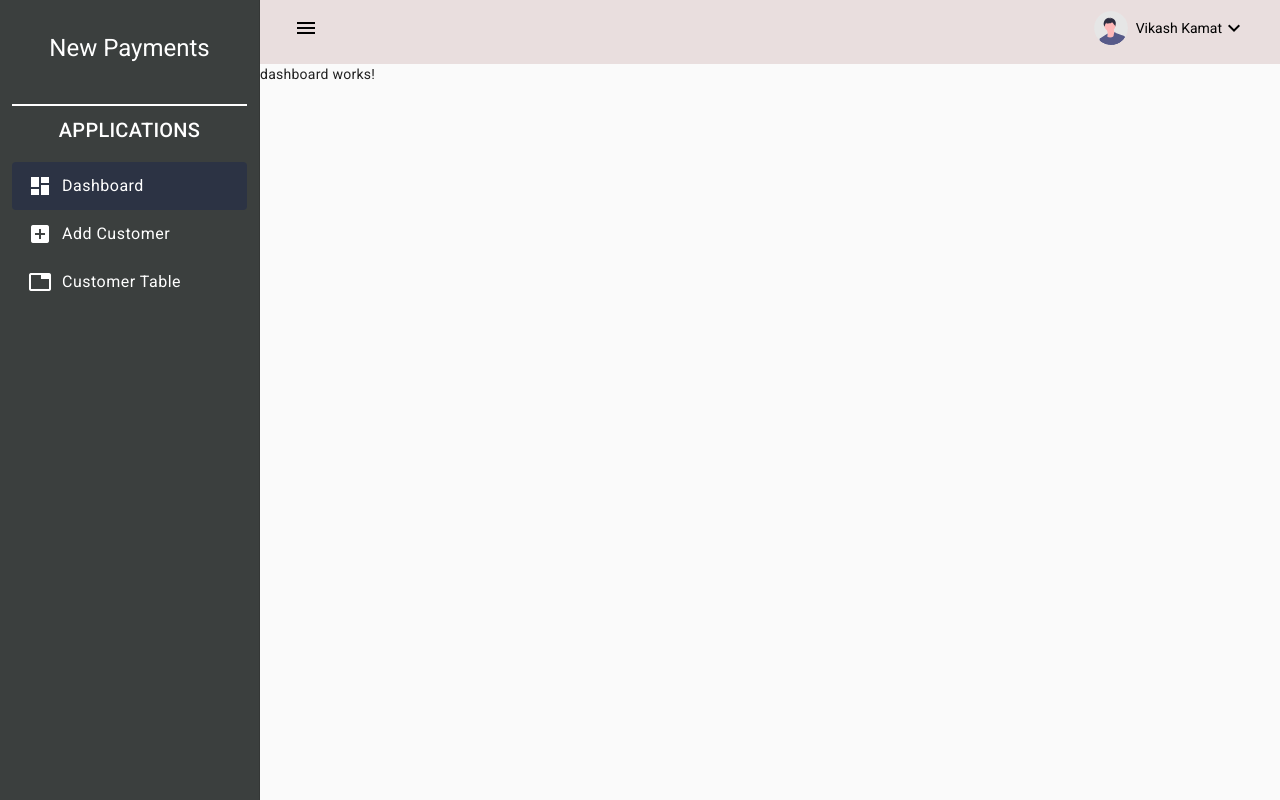
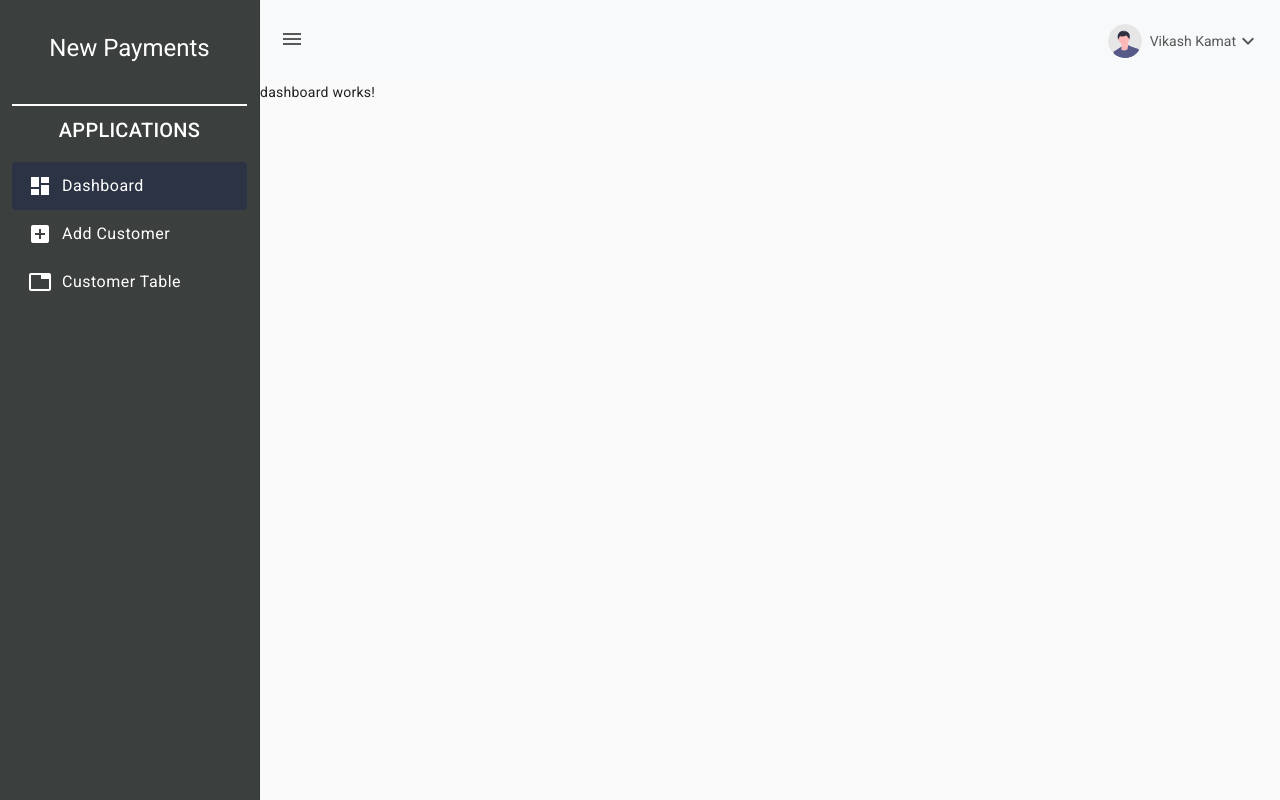
Before and after one commit to Vikash8460/kaAdmin, an Angular app: page /admin/dashboard in a window 1280 px wide. Built offline with nearby package versions, Linux system fonts and the light colour scheme.

Commit message:
update header.html

```diff
--- a/src/app/components/header/header.component.html
+++ b/src/app/components/header/header.component.html
@@ -1,39 +1,44 @@
-<mat-toolbar>
+<nav class="navbar navbar-expand-lg navbar-light bg-light">
     <div class="container-fluid">
-      <div class="row justify-content-between align-items-center">
-        <div class="col-auto">
-          <button mat-icon-button (click)="toggleSidebar()">
+      <button class="navbar-toggler" type="button" (click)="toggleSidebar()">
+        <span class="navbar-toggler-icon"></span>
+      </button>
+
+      <div class="collapse navbar-collapse justify-content-between">
+        <ul class="navbar-nav">
+          <li class="nav-item">
+            <button mat-icon-button (click)="toggleSidebar()" class="nav-link">
               <mat-icon>menu</mat-icon>
             </button>
-        </div>
+          </li>
+        </ul>
 
-        <div class="col-auto">
-          <ul class="list-inline mb-0">
-            <li class="list-inline-item">
-              <button mat-button [matMenuTriggerFor]="menu" class="user d-flex align-items-center">
+        <ul class="navbar-nav">
+          <li class="nav-item dropdown">
+            <button mat-button [matMenuTriggerFor]="menu" class="nav-link user d-flex align-items-center">
               <img src="assets/img/undraw_profile.svg" alt="" class="user-image mr-1 p-2" />
               <span>Vikash Kamat</span>
               <mat-icon class="ml-1">keyboard_arrow_down</mat-icon>
             </button>
 
-              <mat-menu #menu="matMenu">
-                <button mat-menu-item routerLink="/admin/profile">
+            <mat-menu #menu="matMenu" class="dropdown-menu">
+              <button mat-menu-item routerLink="/admin/profile" class="dropdown-item">
                 <mat-icon>person</mat-icon>
                 <span>Profile</span>
               </button>
 
-                <button mat-menu-item>
+              <button mat-menu-item class="dropdown-item">
                 <mat-icon>settings</mat-icon>
                 <span>Settings</span>
               </button>
 
-                <button mat-menu-item>
+              <button mat-menu-item class="dropdown-item">
                 <mat-icon>subject</mat-icon>
                 <span>Activity Log</span>
               </button>
-                <hr>
+              <div class="dropdown-divider"></div>
 
-                <button mat-menu-item>
+              <button mat-menu-item class="dropdown-item">
                 <mat-icon>logout</mat-icon>
                 <span> Logout</span>
               </button>
@@ -42,5 +47,4 @@
         </ul>
       </div>
     </div>
-    </div>
-  </mat-toolbar>
+  </nav>
```
Lines whose indentation alone changed are shown as unchanged.
